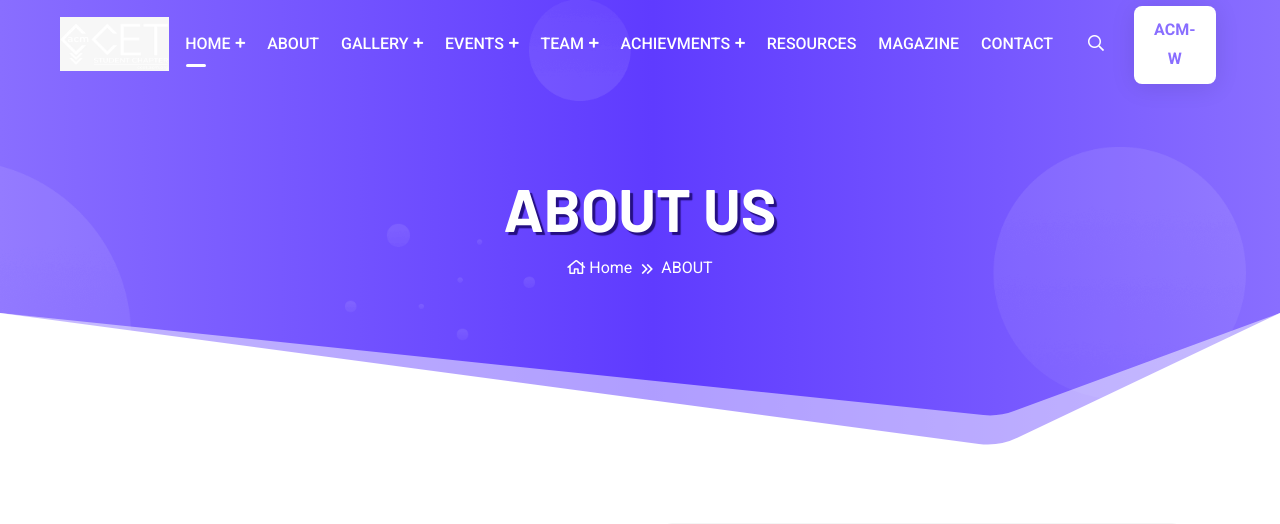
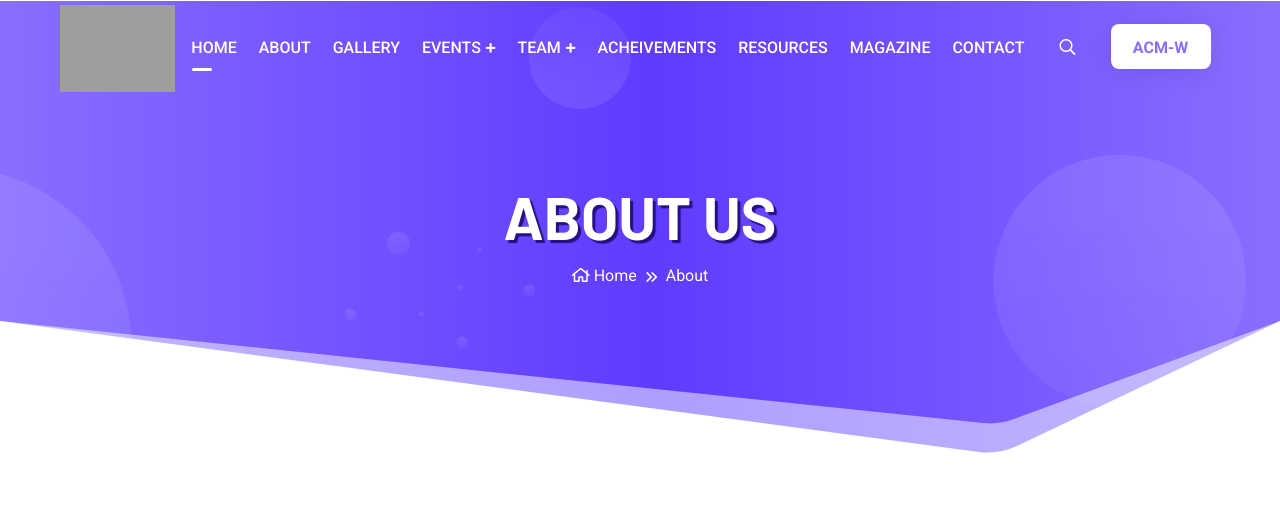
Before and after one commit to ccetacm/ccet-acm-website-2023, a PHP site: page /about.html in a window 1280 px wide. Shown: the top 524 px of the page. Run offline with PHP 8.4, Linux system fonts and the light colour scheme; some libraries are stand-ins or nearby versions; grey boxes are pictures that could not be loaded.

Commit message:
Uniform Header across all pages

```diff
--- a/about.html
+++ b/about.html
@@ -9,18 +9,22 @@
 
     <title>CCET | ACM | CCET</title>
 
-    <link rel="icon" type="image/x-icon" href="assets/img/logo/favicon.png" />
-    <link rel="stylesheet" href="assets/css/bootstrap.min.css" />
-    <link rel="stylesheet" href="assets/css/all-fontawesome.min.css" />
-    <link rel="stylesheet" href="assets/css/flaticon.css" />
-    <link rel="stylesheet" href="assets/css/animate.min.css" />
-    <link rel="stylesheet" href="assets/css/magnific-popup.min.css" />
-    <link rel="stylesheet" href="assets/css/owl.carousel.min.css" />
-    <link rel="stylesheet" href="assets/css/style.css" />
-    <link rel="stylesheet" href="assets/css/my-style.css" />
+    <link rel="icon" type="image/x-icon" href="assets/img/logo/favicon.png">
+
+    <link rel="stylesheet" href="assets/css/bootstrap.min.css">
+    <link rel="stylesheet" href="assets/css/all-fontawesome.min.css">
+    <link rel="stylesheet" href="assets/css/flaticon.css">
+    <link rel="stylesheet" href="assets/css/animate.min.css">
+    <link rel="stylesheet" href="assets/css/magnific-popup.min.css">
+    <link rel="stylesheet" href="assets/css/owl.carousel.min.css">
+    <link rel="stylesheet" href="assets/css/style.css">
+    <link rel="stylesheet" href="assets/css/swiper.css">
+    <link rel="stylesheet" href="assets/css/my-style.css">
+
 </head>
 
 <body>
+
     <div class="preloader">
         <div class="loader">
             <div class="loader-box-1"></div>
@@ -28,129 +32,62 @@
         </div>
     </div>
 
+
     <header class="header">
         <div class="main-navigation">
             <nav class="navbar navbar-expand-lg">
                 <div class="container">
                     <a class="navbar-brand" href="index-2.html">
-              <img
-                src="assets/img/logo/ccet acm logo.jpeg"
-                class="logo-display"
-                alt="logo"
-              />
-              <img
-                src="assets/img/logo/logo-dark.png"
-                class="logo-scrolled"
-                alt="logo"
-              />
+                        <img src="assets/img/logo/acm logo.svg" class="logo-display" alt="logo">
+                        <img src="assets/img/logo/acm logo colored.svg" class="logo-scrolled" alt="logo">
                     </a>
                     <div class="mobile-menu-right">
-              <a href="#" class="mobile-search-btn search-box-outer"
-                ><i class="far fa-search"></i
-              ></a>
-              <button
-                class="navbar-toggler"
-                type="button"
-                data-bs-toggle="collapse"
-                data-bs-target="#main_nav"
-                aria-expanded="false"
-                aria-label="Toggle navigation"
-              >
-                <span class="navbar-toggler-icon"
-                  ><i class="far fa-stream"></i
-                ></span>
+                        <a href="#" class="mobile-search-btn search-box-outer"><i class="far fa-search"></i></a>
+                        <button class="navbar-toggler" type="button" data-bs-toggle="collapse"
+                            data-bs-target="#main_nav" aria-expanded="false" aria-label="Toggle navigation">
+                            <span class="navbar-toggler-icon"><i class="far fa-stream"></i></span>
                         </button>
                     </div>
                     <div class="collapse navbar-collapse" id="main_nav">
                         <ul class="navbar-nav ms-auto">
+                            <li class="nav-item">
+                                <a class="nav-link active" href="index.html">Home</a>
+
+                            </li>
+                            <li class="nav-item"><a class="nav-link" href="about.html"> About </a></li>
+                            <li class="nav-item"><a class="nav-link" href="gallery.html">Gallery</a></li>
                             <li class="nav-item dropdown">
-                  <a
-                    class="nav-link dropdown-toggle active"
-                    href="#"
-                    data-bs-toggle="dropdown"
-                    >Home</a
-                  >
-                </li>
-                <li class="nav-item">
-                  <a class="nav-link" href="about.html"> About </a>
-                </li>
-                <li class="nav-item dropdown">
-                  <a
-                    class="nav-link dropdown-toggle"
-                    href="#"
-                    data-bs-toggle="dropdown"
-                    >Gallery</a
-                  >
-                </li>
-                <li class="nav-item dropdown">
-                  <a
-                    class="nav-link dropdown-toggle"
-                    href="#"
-                    data-bs-toggle="dropdown"
-                    >Events</a
-                  >
+                                <a class="nav-link dropdown-toggle" href="#" data-bs-toggle="dropdown">Events</a>
                                 <ul class="dropdown-menu fade-up">
-                    <li>
-                      <a class="dropdown-item" href="events.html">Events</a>
-                    </li>
-                    <li>
-                      <a class="dropdown-item" href="competition.html"
-                        >competition</a
-                      >
-                    </li>
+                                    <li><a class="dropdown-item" href="events.html">Events</a></li>
+                                    <li><a class="dropdown-item" href="competition.html">competition</a></li>
+
                                 </ul>
                             </li>
                             <li class="nav-item dropdown">
-                  <a
-                    class="nav-link dropdown-toggle"
-                    href="#"
-                    data-bs-toggle="dropdown"
-                    >Team</a
-                  >
+                                <a class="nav-link dropdown-toggle" href="#" data-bs-toggle="dropdown">Team</a>
                                 <ul class="dropdown-menu fade-up">
-                    <li>
-                      <a class="dropdown-item" href="Office-bearers.html"
-                        >Office bearers</a
-                      >
+                                    <li><a class="dropdown-item" href="Office-bearers.html">Office bearers</a></li>
+                                    <li><a class="dropdown-item" href="Executive-members.html">Executive members</a>
                                     </li>
-                    <li>
-                      <a class="dropdown-item" href="Executive-members.html"
-                        >Executive members</a
-                      >
-                    </li>
-                    <li>
-                      <a class="dropdown-item" href="Web-Masters.html"
-                        >Web Masters</a
-                      >
-                    </li>
+                                    <li><a class="dropdown-item" href="Web-Masters.html">Web Masters</a></li>
                                 </ul>
                             </li>
                             <li class="nav-item dropdown">
-                  <a
-                    class="nav-link dropdown-toggle"
-                    href="#"
-                    data-bs-toggle="dropdown"
-                    >Achievments</a
-                  >
+                                <a class="nav-link" href="achievements.html">Acheivements</a>
+
                             </li>
-                <li class="nav-item">
-                  <a class="nav-link" href="about.html"> Resources </a>
-                </li>
-                <li class="nav-item">
-                  <a class="nav-link" href="about.html"> magazine </a>
-                </li>
-                <li class="nav-item">
-                  <a class="nav-link" href="contact.html">Contact</a>
-                </li>
+                            <li class="nav-item"><a class="nav-link" href="resources.html"> Resources </a></li>
+                            <li class="nav-item"><a class="nav-link" href="magazine.html"> magazine </a></li>
+                            <li class="nav-item"><a class="nav-link" href="contact.html">Contact</a></li>
+                        </ul>
                         </ul>
                         <div class="header-nav-right">
                             <div class="header-nav-search">
-                  <a href="#" class="search-box-outer"
-                    ><i class="far fa-search"></i
-                  ></a>
+                                <a href="#" class="search-box-outer"><i class="far fa-search"></i></a>
                             </div>
                             <div class="header-btn">
-                  <a href="#" class="theme-btn">ACM-W</a>
+                                <a href="acm-w.html" class="theme-btn" style="width: 100px; height: 45px;">ACM-W</a>
                             </div>
                         </div>
                     </div>
@@ -158,6 +95,17 @@
             </nav>
         </div>
     </header>
+
+
+    <div class="search-popup">
+        <button class="close-search"><span class="far fa-times"></span></button>
+        <form action="#">
+            <div class="form-group">
+                <input type="search" name="search-field" placeholder="Search Here..." required>
+                <button type="submit"><i class="far fa-search"></i></button>
+            </div>
+        </form>
+    </div>
 
     <main class="main">
       <div class="site-breadcrumb">
@@ -167,7 +115,7 @@
             <li>
               <a href="index-2.html"><i class="far fa-home"></i> Home</a>
             </li>
-            <li class="active">ABOUT</li>
+            <li class="active">About</li>
           </ul>
         </div>
         <div class="breadcrumb-shape">
--- a/assets/css/my-style.css
+++ b/assets/css/my-style.css
@@ -1911,7 +1911,7 @@ border-bottom: 3px solid #0058b6;
   display: flex;
   align-items: center;
   margin: 0px;
-  padding: 5px;
+  padding: 10px;
 }
 
 .volume-wrapper {
--- a/index.html
+++ b/index.html
@@ -118,9 +118,11 @@
                             <li class="nav-item"><a class="nav-link" href="contact.html">Contact</a></li>
                         </ul>
                         <div class="header-nav-right">
-
+                            <div class="header-nav-search">
+                                <a href="#" class="search-box-outer"><i class="far fa-search"></i></a>
+                            </div>
                             <div class="header-btn">
-                                <a href="acm-w.html" class="theme-btn" style="width: 100px; height: 40px;">ACM-W</a>
+                                <a href="acm-w.html" class="theme-btn" style="width: 100px; height: 45px;">ACM-W</a>
                             </div>
                         </div>
                     </div>
```
Also changed, not shown: Executive-members.html (+27 -11 lines), Office-bearers.html (+13 -12 lines), achievements.html (+13 -12 lines), competition.html (+10 -5 lines), events.html (+12 -10 lines), gallery.html (+12 -8 lines), magazine.html (+24 -10 lines), resources.html (+11 -11 lines). Lines whose indentation alone changed are shown as unchanged.
